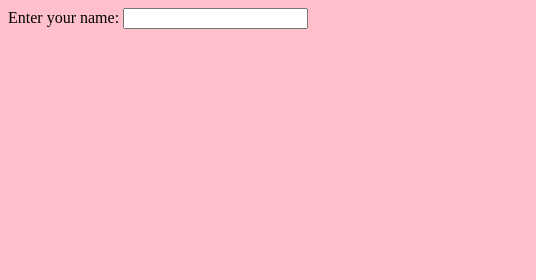
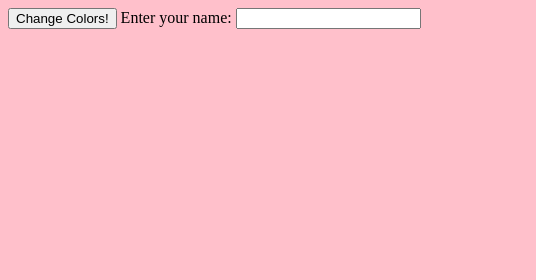
Before and after one commit to itu-itis25-karaer23/BLG101-Assignment-5, a plain HTML site: page index.html in a window 1280 px wide. Shown: the top 280 px of the page, 0-536 px from the left. Drawn offline with Linux system fonts and the light colour scheme.

Commit message:
Add color-changing button functionality to index.html

```diff
--- a/index.html
+++ b/index.html
@@ -22,8 +22,16 @@
         function changeBackground() {
             document.getElementById("nameInput").style.backgroundColor = "lightblue";
         }
+
+        let colorIndex = 0;
+        function changeColors() {
+            const colors = ['red', 'blue', 'green', 'gray'];
+            document.getElementById("colorButton").style.backgroundColor = colors[colorIndex];
+            colorIndex = (colorIndex + 1) % colors.length;
+        }
     </script>
 
+    <button id="colorButton" onclick="changeColors()">Change Colors!</button>
     Enter your name: <input type="text" id="nameInput" onkeydown="keydownFunction()" onkeyup="changeBackground()">
 
     <p class="centered"><em>Barış Karaer<br>150230742</em></p>
```
